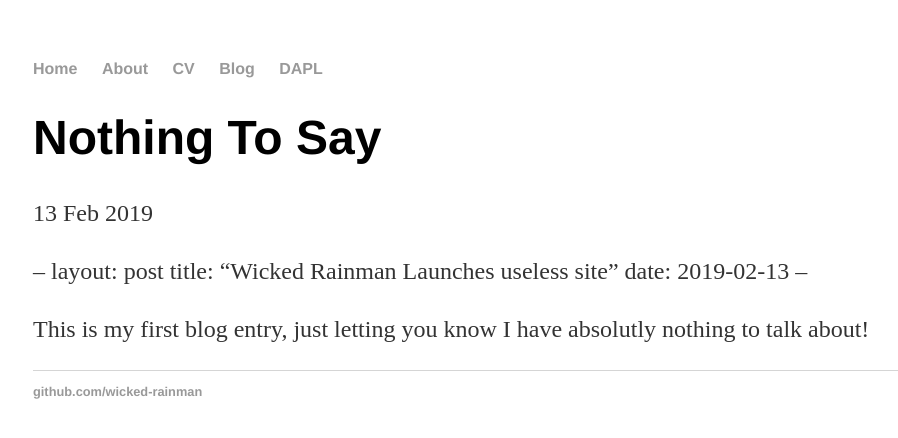
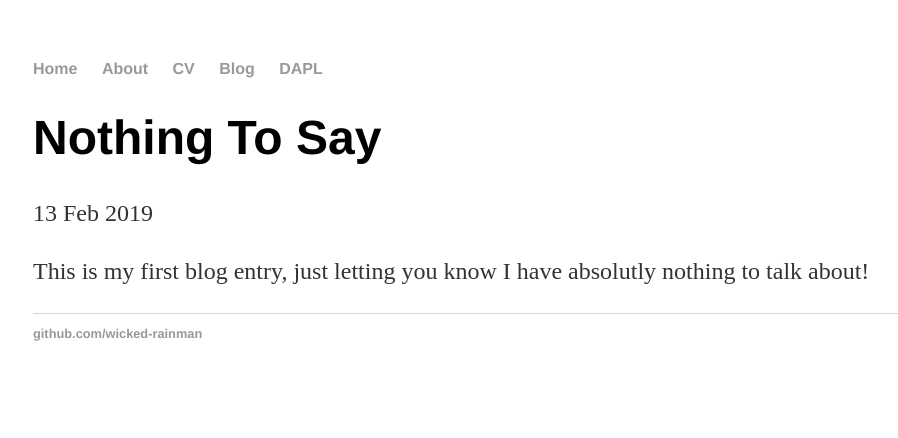
Before and after one commit to wicked-rainman/wicked-rainman.github.io, a Jekyll site: the page built from _posts/2019-02-13-Nothing-to-say.md, in a window 1280 px wide. Shown: the top 438 px of the page, without its empty margins (159-1057 px from the left). Built offline with Jekyll 4.4.1, drawn with Linux system fonts in a browser that asks for light colours; our own code applies the rules of GitHub Pages for plain Markdown files.

Commit message:
Update 2019-02-13-Nothing-to-say.md

```diff
--- a/_posts/2019-02-13-Nothing-to-say.md
+++ b/_posts/2019-02-13-Nothing-to-say.md
@@ -1,7 +1,3 @@
---
-layout: post
-title: "Wicked Rainman Launches useless site"
-date: 2019-02-13
---
+
 
 This is my first blog entry, just letting you know I have absolutly nothing to talk about!
```
